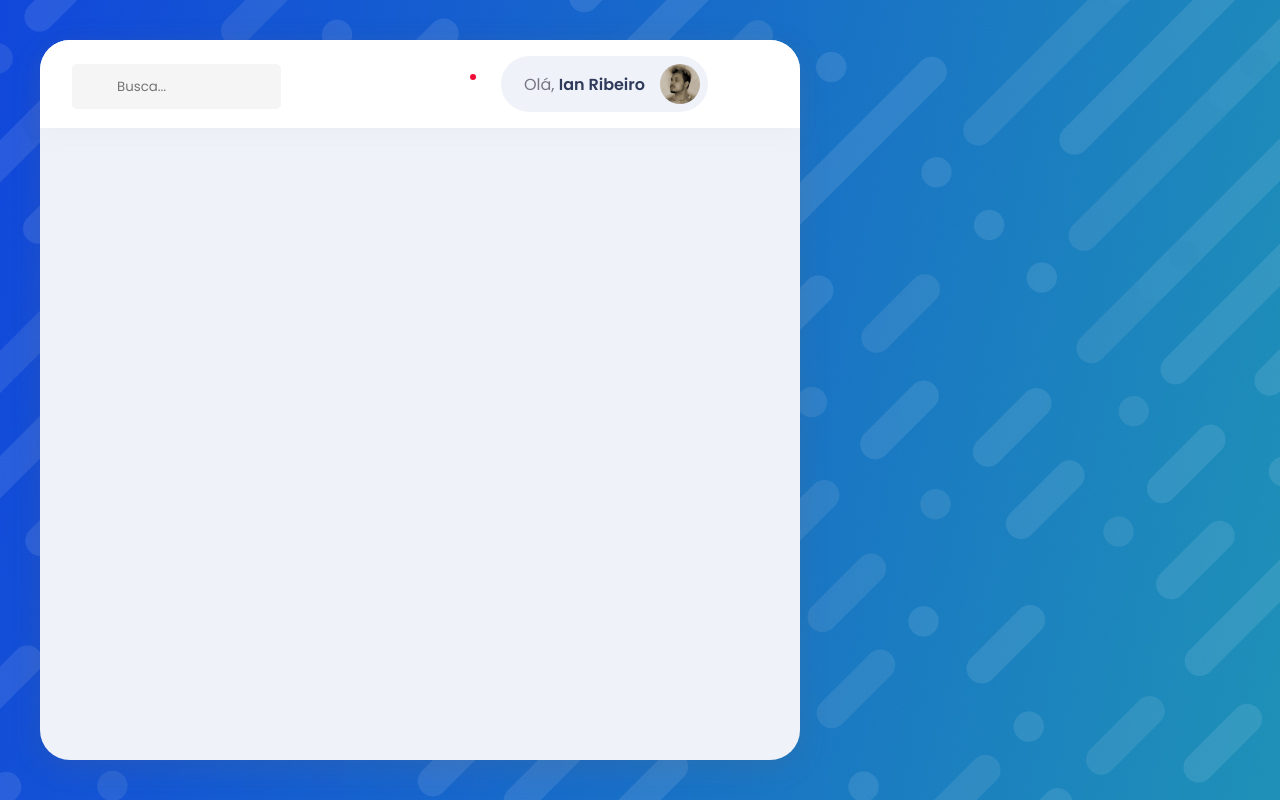
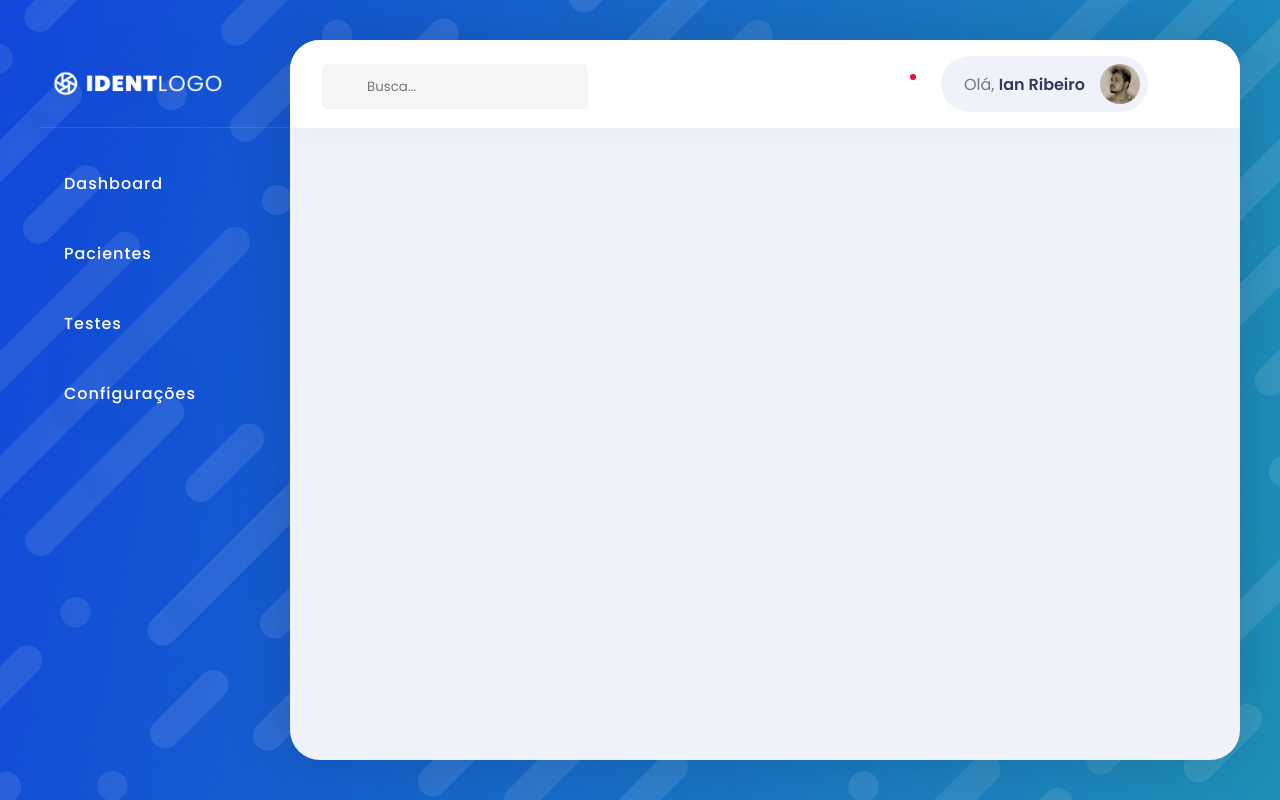
Before and after one commit to IanRMS/celcoin-front-test, a React (Create React App) app: page / in a window 1280 px wide. Built offline with nearby package versions, Linux system fonts and the light colour scheme.

Commit message:
sidemenu component

```diff
--- a/package.json
+++ b/package.json
@@ -15,9 +15,11 @@
     "@types/node": "^12.0.0",
     "@types/react": "^17.0.0",
     "@types/react-dom": "^17.0.0",
+    "@types/react-router-dom": "^5.1.7",
     "@types/styled-components": "^5.1.9",
     "react": "^17.0.2",
     "react-dom": "^17.0.2",
+    "react-router-dom": "^5.2.0",
     "react-scripts": "4.0.3",
     "styled-components": "^5.3.0",
     "typescript": "^4.1.2",
--- a/src/App.tsx
+++ b/src/App.tsx
@@ -1,18 +1,26 @@
 import React from "react";
+import { BrowserRouter } from "react-router-dom";
 import CardContainer from "./Components/CardContainer";
 import Container from "./Components/Container";
+import Content from "./Components/Content";
 import Header from "./Components/Header";
+import SideMenu from "./Components/SideMenu";
 import GlobalStyle from "./globalStyles";
 
 function App() {
   return (
     <>
+      <BrowserRouter>
         <GlobalStyle />
         <Container>
+          <Content>
+            <SideMenu />
             <CardContainer>
               <Header />
             </CardContainer>
+          </Content>
         </Container>
+      </BrowserRouter>
     </>
   );
 }
--- a/src/Components/CardContainer.tsx
+++ b/src/Components/CardContainer.tsx
@@ -6,11 +6,10 @@ interface CardContainerProps {
 }
 
 const Container = styled.div`
-  width: calc(70% - 80px);
+  width: calc(100% - 250px);
   min-height: calc(100vh - 80px);
   background-color: #eff2f9;
   border-radius: 30px;
-  box-shadow: rgba(100, 100, 111, 0.2) 0px 7px 29px 0px;
   padding: 40px;
   position: relative;
 
--- /dev/null
+++ b/src/Components/Content.tsx
@@ -0,0 +1,25 @@
+import React, { ReactNode } from "react";
+import styled from "styled-components";
+
+const Container = styled.main`
+  width: 100%;
+  display: flex;
+  flex-direction: row;
+  align-items: flex-start;
+  margin: auto;
+  filter: drop-shadow(0px 1px 30px rgba(0, 0, 0, 0.15));
+
+  @media (max-width: 768px) {
+    flex-direction: column;
+  }
+`;
+
+interface ContentProps {
+  children: ReactNode;
+}
+
+function Content({ children }: ContentProps) {
+  return <Container>{children}</Container>;
+}
+
+export default Content;
--- /dev/null
+++ b/src/Components/SideMenu/index.tsx
@@ -0,0 +1,44 @@
+import React from "react";
+import { Icon } from "@iconify/react";
+import homeOutlined from "@iconify-icons/ant-design/home-outlined";
+import productDownloadable from "@iconify-icons/gridicons/product-downloadable";
+
+import Logo from "../../assets/images/logo.png";
+
+import {
+  SideMenuContainer,
+  SideMenuHeader,
+  SideMenuHeaderImage,
+  SideMenuContent,
+  SideMenuOption,
+} from "./styles";
+
+function SideMenu() {
+  return (
+    <SideMenuContainer>
+      <SideMenuHeader>
+        <SideMenuHeaderImage src={Logo} />
+      </SideMenuHeader>
+      <SideMenuContent>
+        <SideMenuOption to="/dashboard">
+          <Icon icon={homeOutlined} width="20" />
+          Dashboard
+        </SideMenuOption>
+        <SideMenuOption to="/pacientes">
+          <Icon icon={productDownloadable} width="20" />
+          Pacientes
+        </SideMenuOption>
+        <SideMenuOption to="/testes">
+          <Icon icon={productDownloadable} width="20" />
+          Testes
+        </SideMenuOption>
+        <SideMenuOption to="/configuracoes">
+          <Icon icon={productDownloadable} width="20" />
+          Configurações
+        </SideMenuOption>
+      </SideMenuContent>
+    </SideMenuContainer>
+  );
+}
+
+export default SideMenu;
--- /dev/null
+++ b/src/Components/SideMenu/styles.tsx
@@ -0,0 +1,57 @@
+import styled from "styled-components";
+import { NavLink } from "react-router-dom";
+
+export const SideMenuContainer = styled.div`
+  width: 250px;
+  display: flex;
+  flex-direction: column;
+
+  @media (max-width: 768px) {
+    width: 100%;
+    flex-direction: row;
+  }
+`;
+
+export const SideMenuHeader = styled.div`
+  display: flex;
+  align-items: center;
+  border-bottom: 1px solid rgba(255, 255, 255, 0.1);
+  height: 88px;
+  padding-left: 12px;
+`;
+
+export const SideMenuHeaderImage = styled.img`
+  width: 170px;
+`;
+
+export const SideMenuContent = styled.div`
+  margin-top: 16px;
+`;
+
+export const SideMenuOption = styled(NavLink)`
+  display: flex;
+  flex-direction: row;
+  align-items: center;
+  padding-left: 24px;
+  font-size: 16px;
+  color: #fff;
+  font-weight: 500;
+  line-height: 24px;
+  letter-spacing: 1px;
+  text-decoration: none;
+  height: 60px;
+  border-radius: 70px 0px 0px 70px;
+  margin: 10px 0px;
+  transition: 0.3s ease-in-out;
+
+  svg {
+    margin-right: 12px;
+  }
+
+  &.active {
+    font-weight: 600;
+    color: #303b5b;
+    background-color: #eff2f9;
+    box-shadow: rgba(100, 100, 111, 0.2) 0px 7px 29px 0px;
+  }
+`;
```
Also changed, not shown: src/assets/images/logo.png (added), 1 other file (tests, documents, lock files or other folders). Lines whose indentation alone changed are shown as unchanged.
